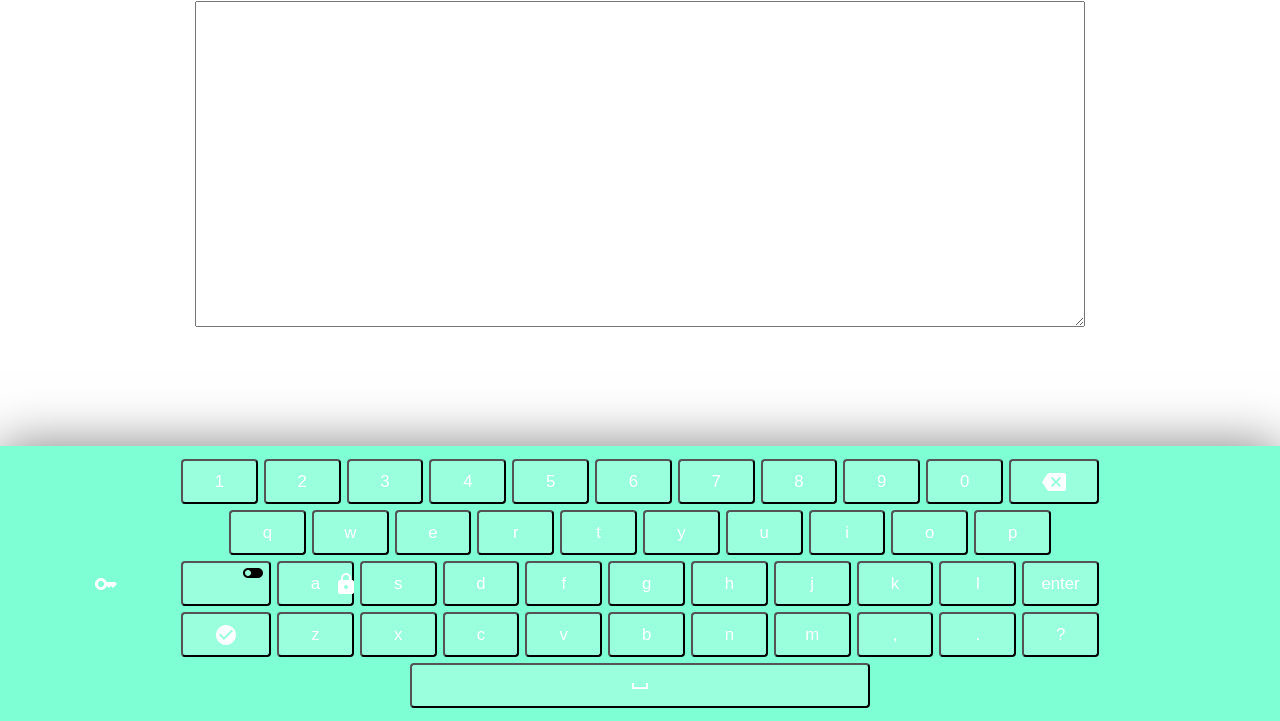
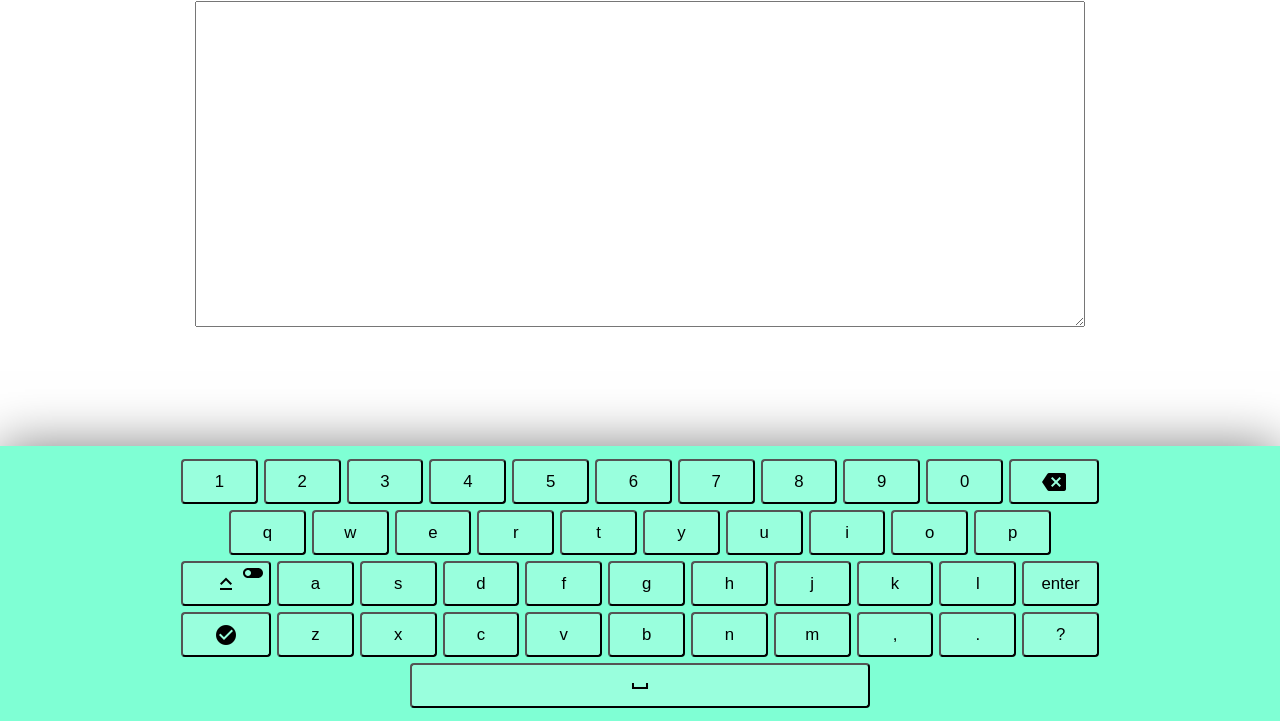
Before and after one commit to YaroslavBIG/Virtual_Keyboard, a website: page index.html in a window 1280 px wide. Shown: the part 79-800 px from the top of the page. Drawn offline with Linux system fonts and the light colour scheme.

Commit message:
fix: caps lock

```diff
--- a/index.css
+++ b/index.css
@@ -45,7 +45,7 @@
     -ms-border-radius: 4px;
     -o-border-radius: 4px;
     background: rgba(255,255,255, 0.2);
-    color: #ffffff;
+    color: black;
     font-size: 1.05rem;
     outline: none;
     cursor: pointer;
--- a/script.js
+++ b/script.js
@@ -78,7 +78,7 @@ function createKeys() { //---------------------- ADD CAPS STATUS????
             case "caps":
                 keyEl.classList.add("keyboard__key--wide", "keyboard__key--inactive");
                 keyEl.id = "caps_lock"
-                keyEl.innerHTML = createKeyIcons("keybord_capslock");
+                keyEl.innerHTML = createKeyIcons("keyboard_capslock");
                 keyEl.addEventListener("click", () => {
                     keyEl.classList.toggle("keyboard__key--inactive");
                     keyEl.classList.toggle("keyboard__key--active");
```
